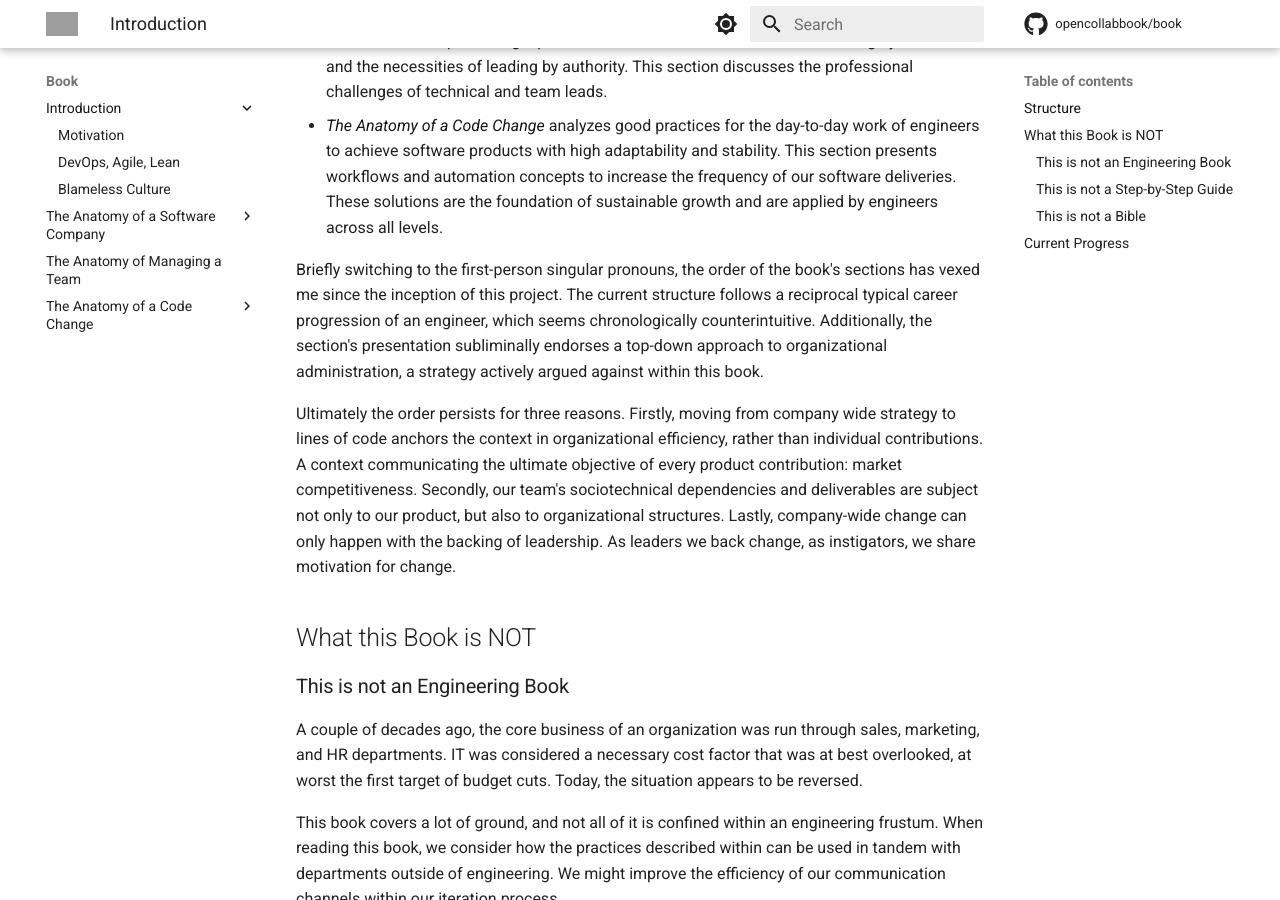
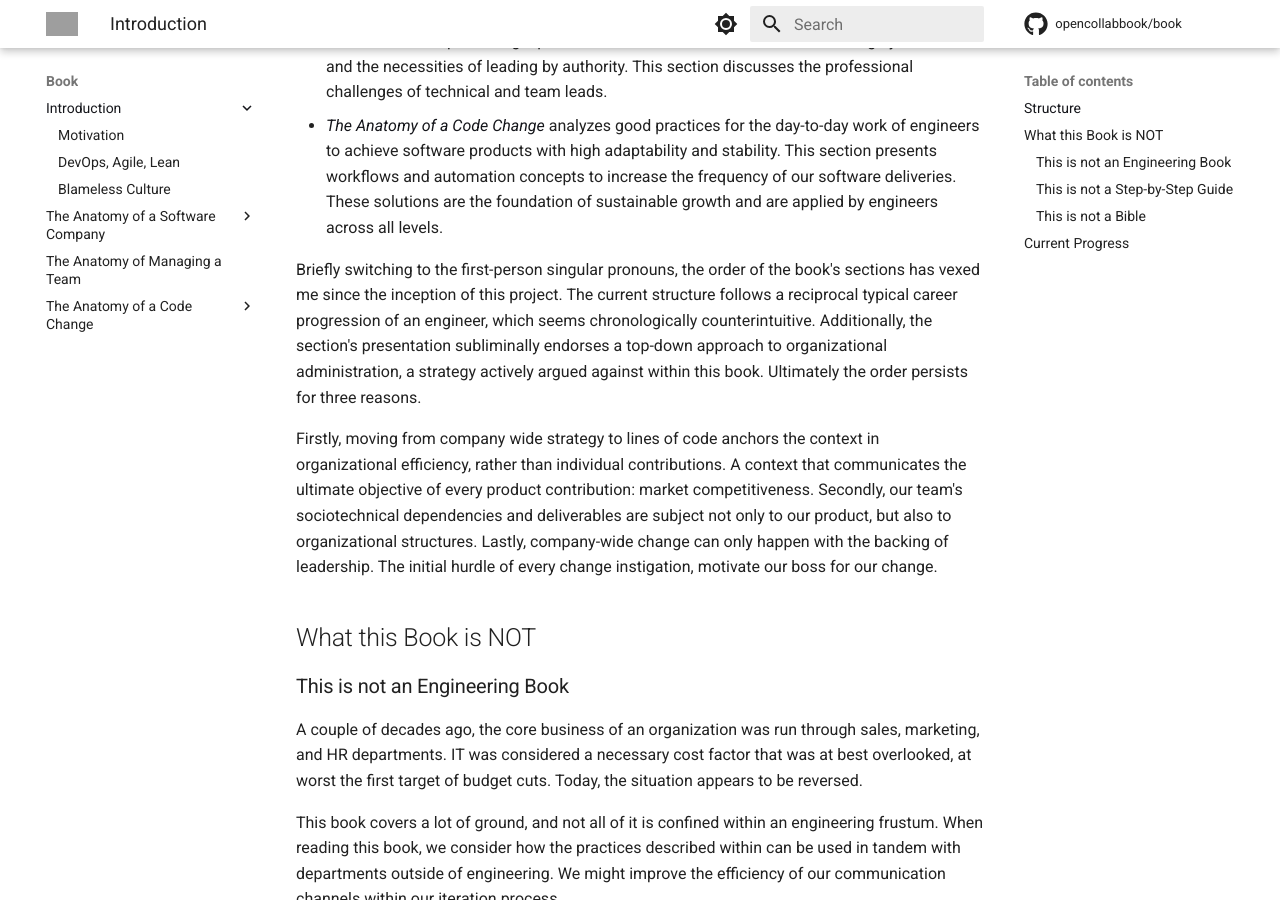
Before and after one commit to engineering-collaboration/book, an MkDocs documentation site: the page built from docs/book/introduction/README.md, in a window 1280 px wide and 900 px high, scrolled down 690 px. Built offline with MkDocs 1.6.1 and Material for MkDocs 9.7.7, drawn with Linux system fonts in a browser that asks for light colours; comment, search, counter and statistics services are not loaded; grey boxes are pictures that could not be loaded.

Commit message:
Change layout

```diff
--- a/docs/book/introduction/README.md
+++ b/docs/book/introduction/README.md
@@ -17,9 +17,9 @@ Within *OpenCollaboration*, we discuss intramural strategies that have proven us
 - [*The Anatomy of Managing a Team*](../anatomy-of-managing-a-team/README.md) frames supporting principles for supporting individual contributors and promoting a productive team. We cover the merits of leading by influence and the necessities of leading by authority. This section discusses the professional challenges of technical and team leads.
 - [*The Anatomy of a Code Change*](../anatomy-of-a-code-change/) analyzes good practices for the day-to-day work of engineers to achieve software products with high adaptability and stability. This section presents workflows and automation concepts to increase the frequency of our software deliveries. These solutions are the foundation of sustainable growth and are applied by engineers across all levels.
 
-Briefly switching to the first-person singular pronouns, the order of the book's sections has vexed me since the inception of this project. The current structure follows a reciprocal typical career progression of an engineer, which seems chronologically counterintuitive. Additionally, the section's presentation subliminally endorses a top-down approach to organizational administration, a strategy actively argued against within this book.
+Briefly switching to the first-person singular pronouns, the order of the book's sections has vexed me since the inception of this project. The current structure follows a reciprocal typical career progression of an engineer, which seems chronologically counterintuitive. Additionally, the section's presentation subliminally endorses a top-down approach to organizational administration, a strategy actively argued against within this book. Ultimately the order persists for three reasons.
 
-Ultimately the order persists for three reasons. Firstly, moving from company wide strategy to lines of code anchors the context in organizational efficiency, rather than individual contributions. A context communicating the ultimate objective of every product contribution: market competitiveness. Secondly, our team's sociotechnical dependencies and deliverables are subject not only to our product, but also to organizational structures. Lastly, company-wide change can only happen with the backing of leadership. As leaders we back change, as instigators, we share motivation for change.
+Firstly, moving from company wide strategy to lines of code anchors the context in organizational efficiency, rather than individual contributions. A context that communicates the ultimate objective of every product contribution: market competitiveness. Secondly, our team's sociotechnical dependencies and deliverables are subject not only to our product, but also to organizational structures. Lastly, company-wide change can only happen with the backing of leadership. The initial hurdle of every change instigation, motivate our boss for our change.
 
 ## What this Book is NOT
 
```
